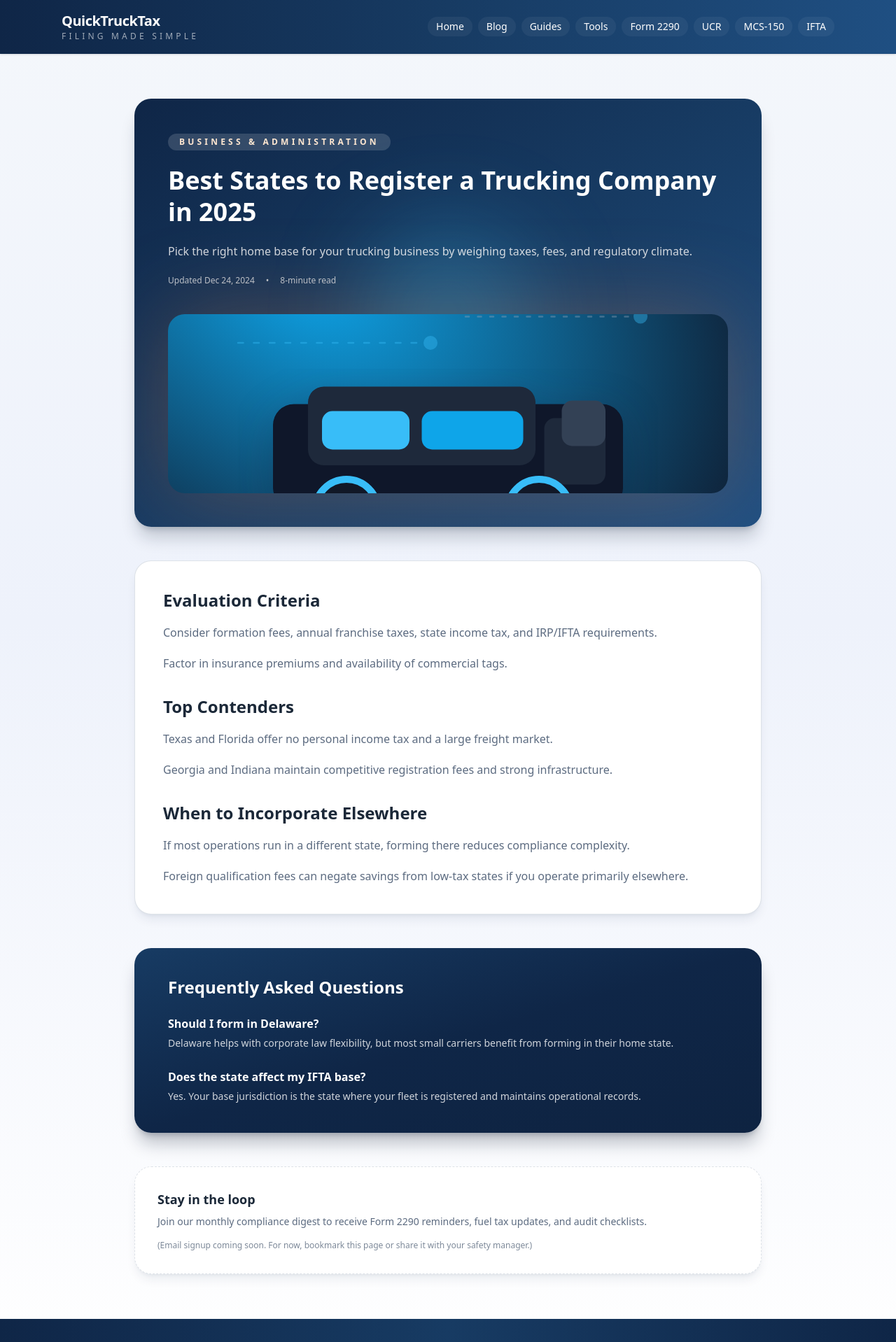
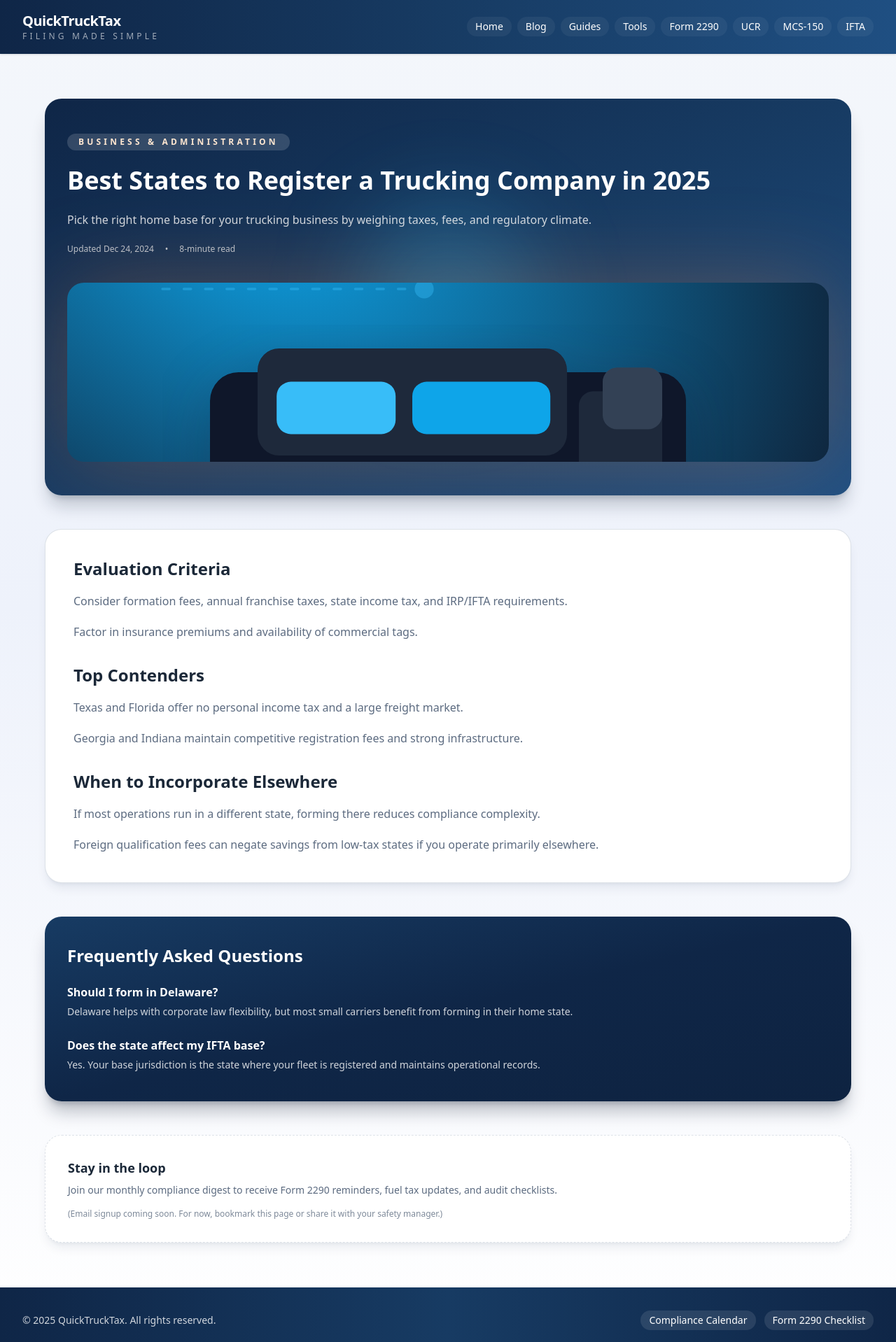
Before and after one commit to rootlocus22/trucktax-app, a Next.js app: page /insights/best-states-to-register-trucking-company in a window 1280 px wide. Shown: the top 1918 px of the page at 70% size. Built offline with nearby package versions, Linux system fonts and the light colour scheme.

Commit message:
add wide space

```diff
--- a/app/blog/[slug]/page.js
+++ b/app/blog/[slug]/page.js
@@ -161,7 +161,7 @@ export default async function BlogPost({ params }) {
       <article className="min-h-screen bg-[var(--color-page)]">
       {/* Breadcrumb */}
       <div className="bg-[var(--color-card)] border-b border-[var(--color-border)]">
-        <div className="container mx-auto px-4 py-4">
+        <div className="mx-auto max-w-7xl px-4 sm:px-6 lg:px-8 py-4">
           <div className="flex items-center text-sm text-[var(--color-muted)]">
             <Link href="/" className="hover:text-[var(--color-navy)]">Home</Link>
             <span className="mx-2">/</span>
@@ -174,7 +174,7 @@ export default async function BlogPost({ params }) {
 
       {/* Hero Section */}
       <header className="bg-gradient-to-r from-[var(--color-midnight)] to-[var(--color-navy-soft)] text-white py-16">
-        <div className="container mx-auto px-4 max-w-4xl">
+        <div className="mx-auto max-w-4xl px-4 sm:px-6 lg:px-8">
           <div className="flex items-center gap-4 mb-4">
             <span className="bg-[var(--color-sky)]/20 backdrop-blur-sm px-4 py-1 rounded-full text-sm font-semibold text-[var(--color-sky)]">
               {post.category}
@@ -191,7 +191,7 @@ export default async function BlogPost({ params }) {
       </header>
 
       {/* Content */}
-      <main className="container mx-auto px-4 py-12 max-w-4xl">
+      <main className="mx-auto max-w-4xl px-4 sm:px-6 lg:px-8 py-12">
         <div className="bg-[var(--color-card)] rounded-lg shadow-lg p-8 md:p-12 border border-[var(--color-border)]">
           {/* Table of Contents */}
           {post.tableOfContents && post.tableOfContents.length > 0 && (
--- a/app/insights/[slug]/page.js
+++ b/app/insights/[slug]/page.js
@@ -68,7 +68,7 @@ export default async function GuidePage({ params }) {
   };
 
   return (
-    <article className="mx-auto flex w-full max-w-4xl flex-col gap-12">
+    <article className="mx-auto flex w-full max-w-6xl flex-col gap-12">
       <script
         type="application/ld+json"
         suppressHydrationWarning
@@ -76,7 +76,7 @@ export default async function GuidePage({ params }) {
           __html: JSON.stringify(structuredData, null, 2),
         }}
       />
-      <header className="relative overflow-hidden rounded-3xl bg-gradient-to-br from-[var(--color-midnight)] via-[var(--color-navy)] to-[var(--color-navy-soft)] px-6 py-12 text-white shadow-xl shadow-[rgba(10,23,43,0.2)] sm:px-12">
+      <header className="relative overflow-hidden rounded-3xl bg-gradient-to-br from-[var(--color-midnight)] via-[var(--color-navy)] to-[var(--color-navy-soft)] px-4 py-12 text-white shadow-xl shadow-[rgba(10,23,43,0.2)] sm:px-6 lg:px-8">
         <div className="absolute left-1/2 top-1/2 h-64 w-64 -translate-x-1/2 -translate-y-1/2 rounded-full bg-[var(--color-sky)]/25 blur-3xl" />
         <div className="relative z-10 grid gap-10 lg:grid-cols-[1.7fr,1fr] lg:items-center">
           <div className="space-y-5">
@@ -129,7 +129,7 @@ export default async function GuidePage({ params }) {
         </div>
 
         {guide.faq?.length ? (
-          <section className="rounded-3xl bg-gradient-to-br from-[var(--color-navy)] via-[var(--color-midnight)] to-[#0e2341] px-6 py-10 text-white shadow-xl shadow-[rgba(10,23,43,0.25)] sm:px-12">
+          <section className="rounded-3xl bg-gradient-to-br from-[var(--color-navy)] via-[var(--color-midnight)] to-[#0e2341] px-4 py-10 text-white shadow-xl shadow-[rgba(10,23,43,0.25)] sm:px-6 lg:px-8">
             <h2 className="text-xl font-semibold sm:text-2xl">Frequently Asked Questions</h2>
             <div className="mt-6 space-y-6">
               {guide.faq.map((item, index) => (
--- a/app/insights/page.js
+++ b/app/insights/page.js
@@ -25,7 +25,7 @@ export default function InsightsIndex() {
 
   return (
     <div className="flex flex-col gap-12 sm:gap-16">
-      <section className="relative overflow-hidden rounded-3xl bg-gradient-to-br from-[var(--color-midnight)] via-[var(--color-navy)] to-[var(--color-navy-soft)] px-6 py-14 text-white shadow-xl shadow-[rgba(10,23,43,0.2)] sm:px-12">
+      <section className="relative overflow-hidden rounded-3xl bg-gradient-to-br from-[var(--color-midnight)] via-[var(--color-navy)] to-[var(--color-navy-soft)] px-4 py-14 text-white shadow-xl shadow-[rgba(10,23,43,0.2)] sm:px-6 lg:px-8">
         <div className="absolute left-0 top-0 h-60 w-60 -translate-x-1/3 -translate-y-1/3 rounded-full bg-[var(--color-orange)]/30 blur-3xl" />
         <div className="relative z-10 grid gap-10 lg:grid-cols-[1.6fr,1fr] lg:items-center">
           <div className="space-y-5">
--- a/app/layout.js
+++ b/app/layout.js
@@ -112,7 +112,7 @@ export default function RootLayout({ children }) {
       >
         <div className="flex min-h-screen flex-col">
           <header className="border-b border-[var(--color-border)] bg-gradient-to-r from-[var(--color-midnight)] via-[var(--color-navy)] to-[var(--color-navy-soft)] text-white shadow-sm">
-            <div className="mx-auto flex w-full max-w-6xl flex-col gap-3 px-6 py-4 sm:flex-row sm:items-center sm:justify-between">
+            <div className="mx-auto flex w-full max-w-7xl flex-col gap-3 px-4 py-4 sm:px-6 lg:px-8 sm:flex-row sm:items-center sm:justify-between">
               <Link href="/" className="flex flex-col text-white">
                 <span className="text-xl font-semibold tracking-tight">QuickTruckTax</span>
                 <span className="text-xs font-medium uppercase tracking-[0.35em] text-white/60">
@@ -132,11 +132,11 @@ export default function RootLayout({ children }) {
               </nav>
             </div>
           </header>
-          <main className="mx-auto w-full max-w-6xl flex-1 px-4 py-10 sm:px-6 sm:py-16">
+          <main className="mx-auto w-full max-w-7xl flex-1 px-4 py-10 sm:px-6 lg:px-8 sm:py-16">
             {children}
           </main>
           <footer className="border-t border-[var(--color-border)] bg-gradient-to-r from-[var(--color-midnight)] via-[var(--color-navy)] to-[var(--color-midnight)] text-white">
-            <div className="mx-auto flex w-full max-w-6xl flex-col gap-4 px-6 py-8 text-sm sm:flex-row sm:items-center sm:justify-between">
+            <div className="mx-auto flex w-full max-w-7xl flex-col gap-4 px-4 py-8 sm:px-6 lg:px-8 text-sm sm:flex-row sm:items-center sm:justify-between">
               <p className="text-white/80">
                 &copy; {new Date().getFullYear()} QuickTruckTax. All rights reserved.
               </p>
--- a/app/page.js
+++ b/app/page.js
@@ -100,7 +100,7 @@ export default function Home() {
 
 
     <div className="flex flex-col gap-16 sm:gap-20">
-      <section className="relative overflow-hidden rounded-3xl bg-gradient-to-br from-[var(--color-midnight)] via-[var(--color-navy)] to-[var(--color-navy-soft)] px-6 py-14 text-white shadow-xl shadow-[rgba(10,23,43,0.2)] sm:px-12">
+      <section className="relative overflow-hidden rounded-3xl bg-gradient-to-br from-[var(--color-midnight)] via-[var(--color-navy)] to-[var(--color-navy-soft)] px-4 py-14 text-white shadow-xl shadow-[rgba(10,23,43,0.2)] sm:px-6 lg:px-8">
         <div className="absolute left-1/2 top-1/2 h-72 w-72 -translate-x-1/2 -translate-y-1/2 rounded-full bg-white/10 blur-3xl" />
         <div className="absolute -right-16 top-12 h-48 w-48 rounded-full bg-[var(--color-orange)]/20 blur-3xl" />
         <div className="relative z-10 grid gap-12 lg:grid-cols-[1.6fr,1fr] lg:items-center">
@@ -257,7 +257,7 @@ export default function Home() {
         ))}
       </section>
 
-      <section className="rounded-3xl bg-gradient-to-br from-[var(--color-navy)] via-[var(--color-midnight)] to-[#0e2341] px-8 py-12 text-white shadow-xl shadow-[rgba(10,23,43,0.25)] sm:px-16">
+      <section className="rounded-3xl bg-gradient-to-br from-[var(--color-navy)] via-[var(--color-midnight)] to-[#0e2341] px-4 py-12 text-white shadow-xl shadow-[rgba(10,23,43,0.25)] sm:px-6 lg:px-8">
         <div className="grid gap-10 lg:grid-cols-[2fr,1fr] lg:items-center">
           <div className="space-y-4">
             <h2 className="text-2xl font-semibold sm:text-3xl">
--- a/app/tools/hvut-calculator/page.js
+++ b/app/tools/hvut-calculator/page.js
@@ -56,7 +56,7 @@ export default function HvutCalculatorPage() {
 
   return (
     <div className="flex flex-col gap-12 sm:gap-16">
-      <header className="relative overflow-hidden rounded-3xl bg-gradient-to-br from-[var(--color-midnight)] via-[var(--color-navy)] to-[var(--color-navy-soft)] px-6 py-14 text-white shadow-xl shadow-[rgba(10,23,43,0.2)] sm:px-12">
+      <header className="relative overflow-hidden rounded-3xl bg-gradient-to-br from-[var(--color-midnight)] via-[var(--color-navy)] to-[var(--color-navy-soft)] px-4 py-14 text-white shadow-xl shadow-[rgba(10,23,43,0.2)] sm:px-6 lg:px-8">
         <div className="absolute left-1/2 top-1/2 h-56 w-56 -translate-x-1/2 -translate-y-1/2 rounded-full bg-[var(--color-sky)]/25 blur-3xl" />
         <div className="relative z-10 space-y-6">
           <span className="inline-flex rounded-full bg-white/15 px-4 py-1 text-xs font-semibold uppercase tracking-[0.35em] text-[var(--color-sand)]">
--- a/app/tools/page.js
+++ b/app/tools/page.js
@@ -31,7 +31,7 @@ const tools = [
 export default function ToolsIndex() {
   return (
     <div className="flex flex-col gap-12 sm:gap-16">
-      <header className="relative overflow-hidden rounded-3xl bg-gradient-to-br from-[var(--color-midnight)] via-[var(--color-navy)] to-[var(--color-navy-soft)] px-6 py-14 text-white shadow-xl shadow-[rgba(10,23,43,0.2)] sm:px-12">
+      <header className="relative overflow-hidden rounded-3xl bg-gradient-to-br from-[var(--color-midnight)] via-[var(--color-navy)] to-[var(--color-navy-soft)] px-4 py-14 text-white shadow-xl shadow-[rgba(10,23,43,0.2)] sm:px-6 lg:px-8">
         <div className="absolute right-0 top-0 h-56 w-56 translate-x-1/3 -translate-y-1/3 rounded-full bg-[var(--color-orange)]/30 blur-3xl" />
         <div className="relative z-10 space-y-5">
           <span className="inline-flex rounded-full bg-white/15 px-4 py-1 text-xs font-semibold uppercase tracking-[0.35em] text-[var(--color-sand)]">
```
Also changed, not shown: app/blog/page.js (+4 -4 lines).
